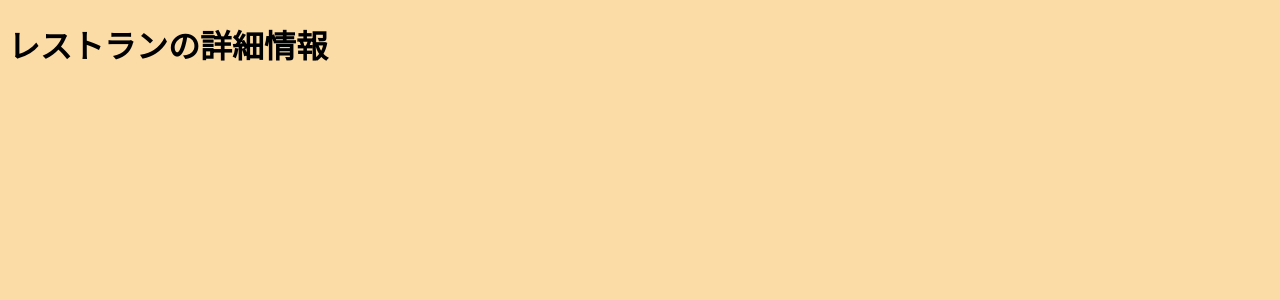
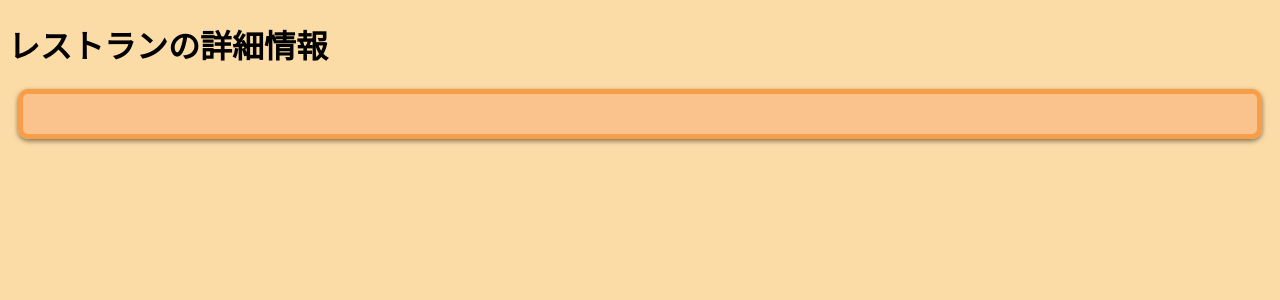
Before and after one commit to Naoki-02/Web_API_app, a Django app: page /list/restaurant-detail/ in a window 1280 px wide. Shown: the part 174-474 px from the top of the page. Run offline with Django 3.2, Linux system fonts and the light colour scheme.

Commit message:
ページ遷移修正

```diff
--- a/src/templates/detail.html
+++ b/src/templates/detail.html
@@ -3,6 +3,7 @@
 {% load static %}
 {% block header %}
     <title>レストランの詳細情報</title>
+    <link rel="stylesheet" href="{% static 'css/detail.css' %}">
 {% endblock %}
 {% block content %}
     {% include "header.html" %}
--- /dev/null
+++ b/static/css/detail.css
@@ -0,0 +1,20 @@
+@charset "utf-8";
+
+#restaurantDetails {
+    box-sizing: border-box;
+    box-shadow: 0 2px 5px 0 rgba(0, 0, 0, .5); /* 影をつけて立体感 */
+    border-radius: 10px;
+    flex: 1 0 30%;
+    /* 30%の幅で横並び、余白を考慮 */
+    min-width: 0;
+    padding: 20px;
+    margin: 10px;
+    text-align: center;
+    border: 5px solid #f99e48;
+    background: rgba(250, 171, 120, 0.50);
+}
+
+#restaurantDetails img {
+    max-width: 100%;
+    height: auto;
+}
--- a/static/js/detail.js
+++ b/static/js/detail.js
@@ -13,12 +13,14 @@ document.addEventListener('DOMContentLoaded', function () {
             // 詳細情報を表示
             const restaurantDetails = document.getElementById('restaurantDetails');
             restaurantDetails.innerHTML = `
+                <img src="${restaurantData.photo.pc.l}" alt="${restaurantData.name}" width="200"><br>
                 <strong>${restaurantData.name}</strong><br>
+                <div class="name_border"></div>
                 予算: ${restaurantData.budget.name}<br>
                 住所: ${restaurantData.address}<br>
                 アクセス: ${restaurantData.access}<br>
                 営業時間: ${restaurantData.open}<br>
-                <img src="${restaurantData.photo.pc.l}" alt="${restaurantData.name}" width="200"><br>
+
                 <a href="${restaurantData.urls.pc}" target="_blank">クーポンを見る</a>
             `;
             console.log(restaurantData.open)
--- a/static/js/search.js
+++ b/static/js/search.js
@@ -44,7 +44,14 @@ document.getElementById('search-form-005').addEventListener('submit', async func
                 document.cookie = `restaurantData=${JSON.stringify(restaurant)}; path=/`;
 
                 // ページ遷移
-                window.location.href = 'restaurant-detail/';
+                const currentUrl = window.location.href;
+
+                // 現在のURLに "detail" が含まれていた場合に遷移
+                if (currentUrl.includes('restaurant-detail')) {
+                    window.location.href = currentUrl;
+                }else{
+                    window.location.href = 'restaurant-detail/';
+                }
             });
 
             restaurantList.appendChild(listItem);
```
Also changed, not shown: static/js/listview.js (deleted, +0 -24 lines).
